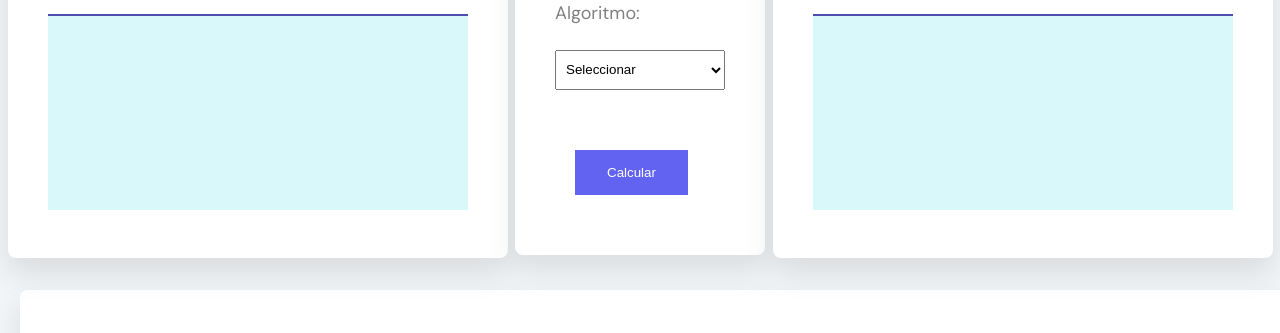
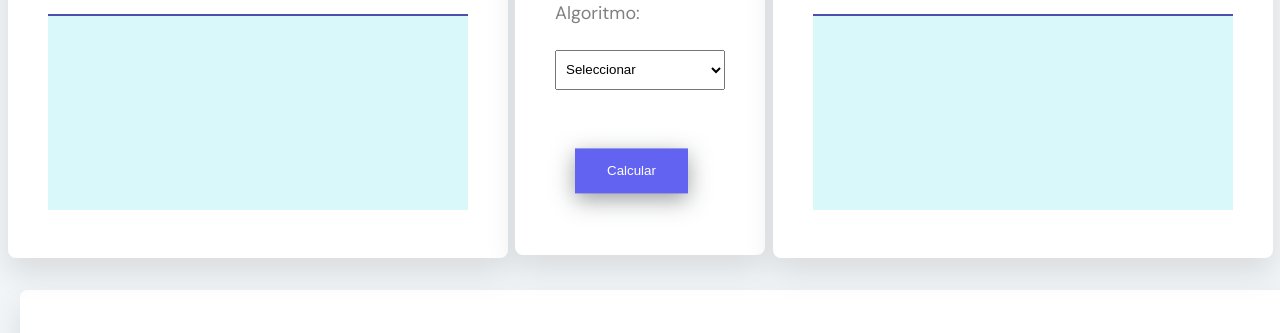
Before and after one commit to sharon1160/hash-calculator, a website built with webpack: page src/index.html in a window 1280 px wide. In both pictures the pointer is over the button "Calcular". Shown: the part 270-603 px from the top of the page. Built offline with nearby package versions, Linux system fonts and the light colour scheme.

Commit message:
Add button style

```diff
--- a/src/index.css
+++ b/src/index.css
@@ -19,7 +19,7 @@ body {
   font-family: 'DM Sans', sans-serif;
   background-color: #f2f5f7;
   line-height: 1.5;
-  min-height: 300vh;
+  /*min-height: 100vh;*/
   position: relative;
   margin: 0 auto;
 }
@@ -202,6 +202,13 @@ button {
   margin: 20px;
 }
 
+#btn-calcular:hover {
+  cursor: pointer;
+  box-shadow: 0 0.4rem 1.4rem 0 rgba(60, 66, 68, 0.5);
+  transform: translateY(-0.1rem);
+  transition: transform 150ms;
+}
+
 .opcs {
   width: 170px;
   height: 40px;
@@ -225,3 +232,7 @@ h1 {
   margin-bottom: 2rem;
   font-size: 1.125rem;
 }
+
+.opcs:hover {
+  cursor: pointer;
+}
```
